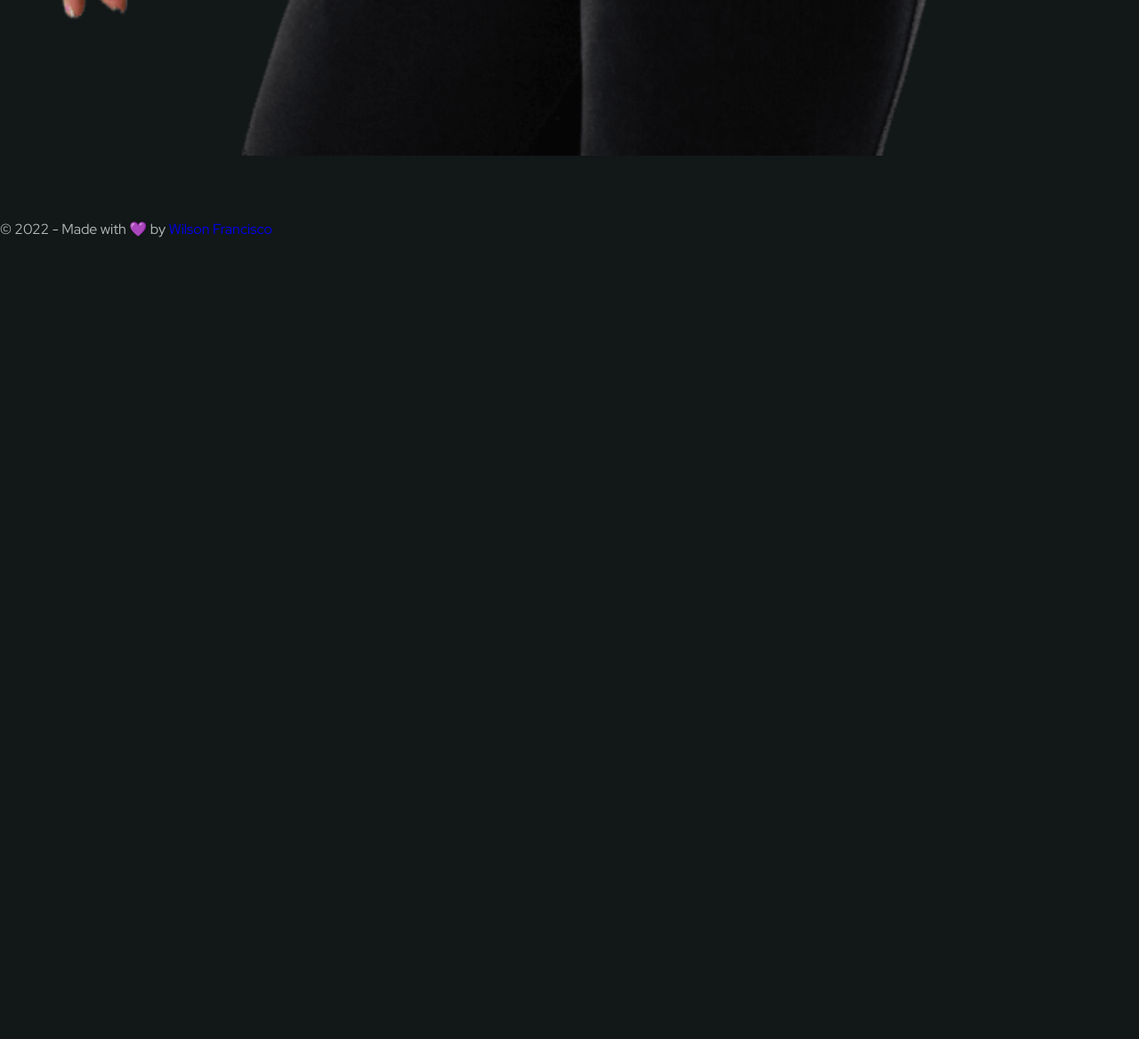
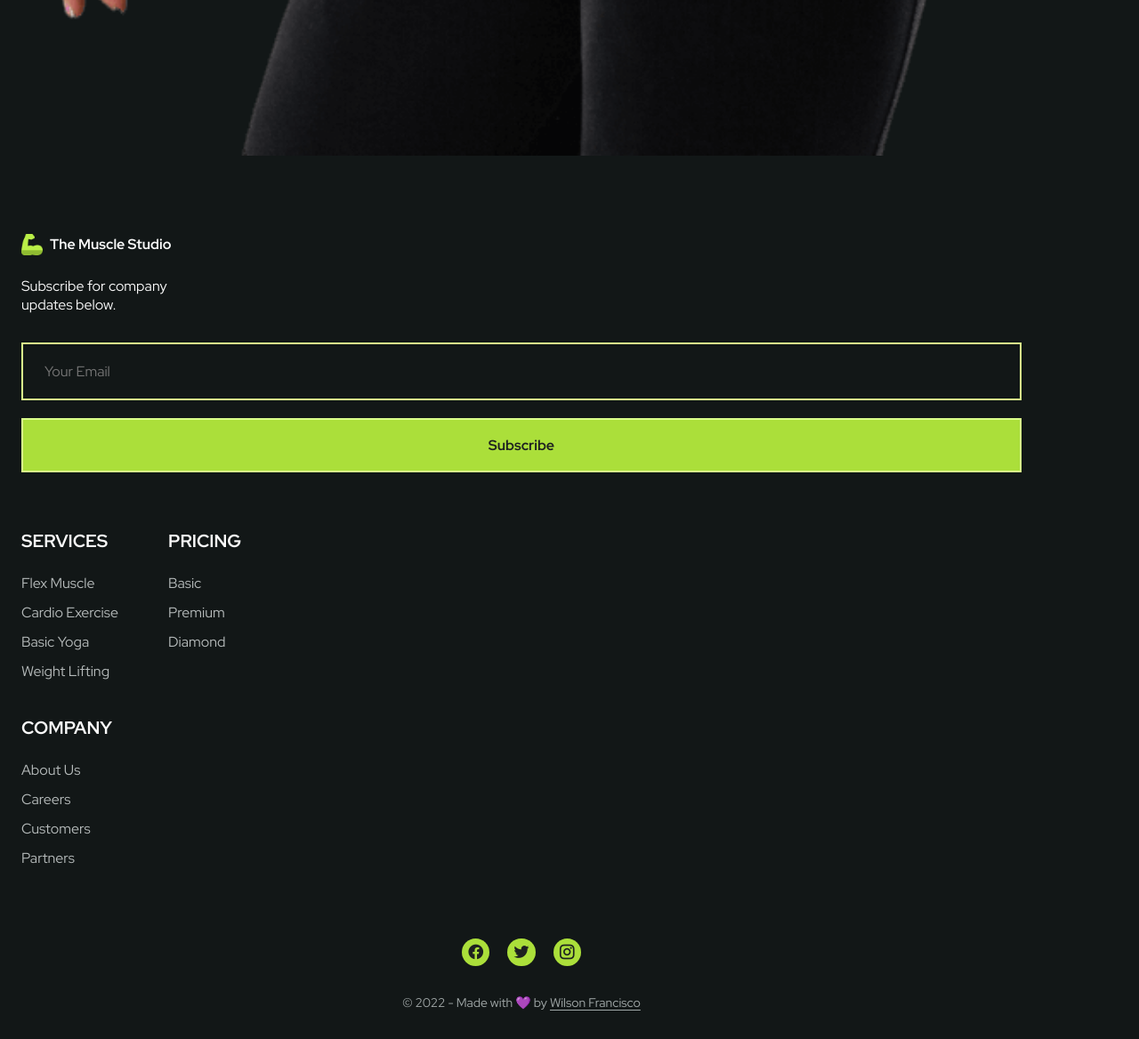
Before and after one commit to wilsonfrancisco/the-muscle-studio, a website: page index.html in a window 1280 px wide. Shown: the part 7842-9010 px from the top of the page at 89% size. Before the commit the page ends 8142 px from the top, so only its background shows below. Drawn offline with nearby package versions, Linux system fonts and the light colour scheme.

Commit message:
feat(footer): footer section done
Footer section completed with all the links and all the assets provided to the footer content

```diff
--- a/index.html
+++ b/index.html
@@ -381,9 +381,9 @@
                   placeholder="Height"
                   class="calculate__input"
                   id="calculate-height" />
-                <label for="calculate-height" class="calculate__label"
-                  >cm</label
-                >
+                <label for="calculate-height" class="calculate__label">
+                  cm
+                </label>
               </div>
               <div class="calculate__box">
                 <input
@@ -413,7 +413,78 @@
       </section>
     </main>
     <footer class="footer section" id="footer">
-      <p>
+      <div class="footer__container container grid">
+        <div>
+          <a href="#" class="footer__logo">
+            <img
+              src="./dist/images/logo-nav.png"
+              alt="The Studio Muscle logo" />
+            The Muscle Studio
+          </a>
+          <p class="footer__description">
+            Subscribe for company <br />
+            updates below.
+          </p>
+
+          <form action="" class="footer__form" id="contact-form">
+            <input
+              type="email"
+              class="footer__input"
+              id="contact-user"
+              name="user_email"
+              placeholder="Your Email" />
+            <button class="button" type="submit">Subscribe</button>
+          </form>
+
+          <p class="footer__message" id="contact-message"></p>
+        </div>
+        <div class="footer__content">
+          <div>
+            <h3 class="footer__title">SERVICES</h3>
+
+            <ul class="footer__links">
+              <li><a href="#" class="footer__link">Flex Muscle</a></li>
+              <li><a href="#" class="footer__link">Cardio Exercise</a></li>
+              <li><a href="#" class="footer__link">Basic Yoga</a></li>
+              <li><a href="#" class="footer__link">Weight Lifting</a></li>
+            </ul>
+          </div>
+          <div>
+            <h3 class="footer__title">PRICING</h3>
+
+            <ul class="footer__links">
+              <li><a href="#" class="footer__link">Basic</a></li>
+              <li><a href="#" class="footer__link">Premium</a></li>
+              <li><a href="#" class="footer__link">Diamond</a></li>
+            </ul>
+          </div>
+          <div>
+            <h3 class="footer__title">COMPANY</h3>
+
+            <ul class="footer__links">
+              <li><a href="#" class="footer__link">About Us</a></li>
+              <li><a href="#" class="footer__link">Careers</a></li>
+              <li><a href="#" class="footer__link">Customers</a></li>
+              <li><a href="#" class="footer__link">Partners</a></li>
+            </ul>
+          </div>
+        </div>
+      </div>
+      <div class="container">
+        <div class="footer__group">
+          <ul class="footer__social">
+            <a href="#" target="_blank" class="footer__social-link">
+              <i class="ri-facebook-circle-fill"></i>
+            </a>
+            <a href="#" target="_blank" class="footer__social-link">
+              <i class="ri-twitter-fill"></i>
+            </a>
+            <a href="#" target="_blank" class="footer__social-link">
+              <i class="ri-instagram-line"></i>
+            </a>
+          </ul>
+
+          <p class="footer__copy">
             &COPY; 2022 - Made with 💜 by
             <a
               id="linkedin-me"
@@ -421,6 +492,8 @@
               >Wilson Francisco</a
             >
           </p>
+        </div>
+      </div>
     </footer>
 
     <script src="./dist/scripts/sandbox.js"></script>
--- a/src/sass/main.scss
+++ b/src/sass/main.scss
@@ -486,6 +486,122 @@
   }
 }
 
+.footer {
+  .footer__container {
+    row-gap: 4rem;
+    padding-top: 1rem;
+
+    .footer__logo,
+    .footer__description {
+      color: var(--title-color);
+    }
+
+    .footer__logo,
+    .footer__form,
+    .footer__social {
+      display: flex;
+    }
+
+    .footer__logo {
+      align-items: center;
+      column-gap: 0.5rem;
+      font-weight: var(--font-bold);
+      margin-bottom: 1.5rem;
+
+      img {
+        width: 1.5rem;
+      }
+    }
+
+    .footer__description {
+      margin-bottom: 2rem;
+    }
+
+    .footer__form {
+      flex-direction: column;
+      gap: 1.25rem;
+
+      .footer__input {
+        padding: 20px 56px 20px 24px;
+        border: 2px solid var(--green-50);
+        background: transparent;
+        color: var(--text-color);
+        outline: none;
+      }
+
+      .footer__message {
+        position: absolute;
+        transform: translateY(1rem);
+      }
+    }
+  }
+
+  .footer__content,
+  .footer__links,
+  .footer__group {
+    display: grid;
+  }
+
+  .footer__content {
+    grid-template-columns: repeat(2, max-content);
+    gap: 2.5rem 3.5rem;
+
+    .footer__title {
+      font-size: var(--h3-font-size);
+      margin-bottom: 1.5rem;
+    }
+
+    .footer__links {
+      row-gap: 0.75rem;
+
+      .footer__link {
+        color: var(--text-color);
+        transition: color 0.3s;
+
+        &:hover {
+          color: var(--green-300);
+        }
+      }
+    }
+  }
+
+  .footer__group {
+    margin-top: 5rem;
+    justify-items: center;
+    row-gap: 2rem;
+
+    .footer__social {
+      display: flex;
+      column-gap: 1.25rem;
+
+      .footer__social-link {
+        display: inline-flex;
+        padding: 0.35rem;
+        background-color: var(--green-300);
+        border-radius: 50%;
+        font-size: 1.25rem;
+        color: var(--title-color-black);
+        transition: background 0.4s;
+
+        &:hover {
+          background-color: var(--green-100);
+        }
+      }
+    }
+
+    .footer__copy {
+      font-size: var(--text-sm);
+      color: var(--text-color-light);
+
+      a {
+        color: var(--text-color-light);
+        text-decoration: underline;
+        text-underline-offset: 3px;
+      }
+    }
+  }
+}
+
 .button {
   display: inline-block;
   background-color: var(--green-300);
```
Also changed, not shown: dist/scripts/sandbox.js, dist/styles/main.css, 1 other file. Lines whose indentation alone changed are shown as unchanged.
